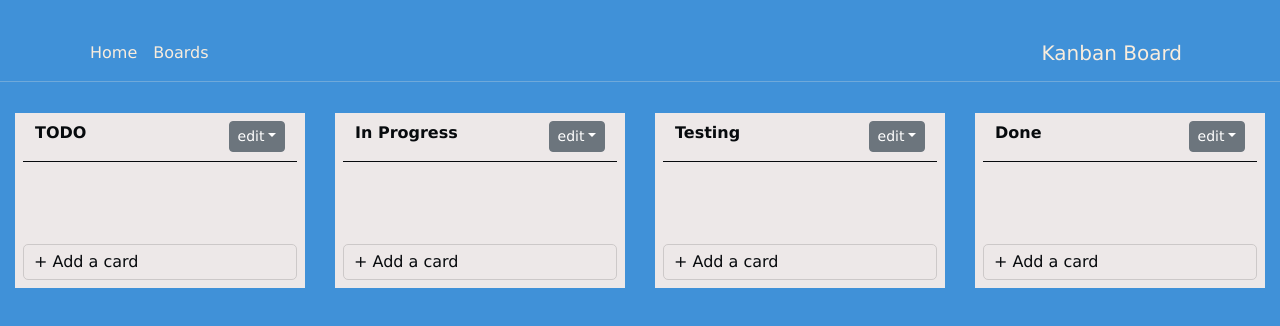
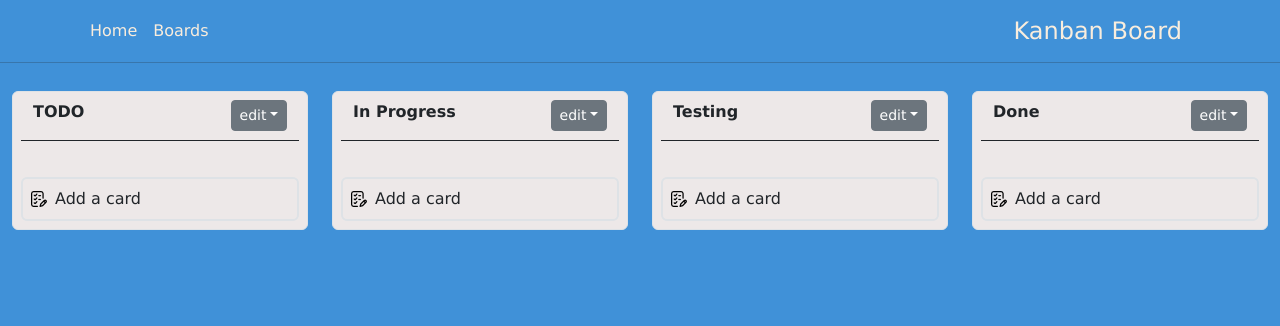
Before and after one commit to Difuster/kanban-board, a React (Create React App) app: page / in a window 1280 px wide. Both pictures are taken after a click on the button "Save". Shown: the top 326 px of the page. Built offline with nearby package versions, Linux system fonts and the light colour scheme.

Commit message:
edited css

```diff
--- a/src/components/Board.tsx
+++ b/src/components/Board.tsx
@@ -5,8 +5,8 @@ import Col from "react-bootstrap/Col";
 import Column from "./column/Column";
 import Header from "./Header";
 import "./style.css";
+import { Context } from "../reducer/reducer";
 import { IColumn, ICard, IComment } from "../types/types";
-import { Context } from "../reducer/reducer";
 
 const Board: FC = () => {
   const { state, dispatch } = useContext(Context);
@@ -27,7 +27,7 @@ const Board: FC = () => {
         return (
           <Col
             key={col.id}
-            className="column"
+            className="m-1 p-2 text-dark"
           >
             <Column
               columnId={col.id}
--- a/src/components/Header.tsx
+++ b/src/components/Header.tsx
@@ -1,4 +1,4 @@
-import React, {FC} from "react";
+import React, { FC } from "react";
 import Container from "react-bootstrap/Container";
 import Nav from "react-bootstrap/Nav";
 import Navbar from "react-bootstrap/Navbar";
@@ -31,6 +31,7 @@ const Header: FC = () => {
 
         <Navbar.Brand
           href="#home"
+          className="fs-4"
           style={{color: "rgb(249, 237, 221)"}}
         >
           Kanban Board
--- a/src/components/card/CardItem.tsx
+++ b/src/components/card/CardItem.tsx
@@ -1,11 +1,11 @@
 import React, { FC, useState, useContext } from "react";
 import Card from "react-bootstrap/Card";
+import { Context } from "../../reducer/reducer";
+import { IComment } from "../../types/types";
 import ListGroup from "react-bootstrap/ListGroup";
 import EditCardModal from "./EditCardModal";
 import edit from "../../assets/images/edit.png";
 import comment from "../../assets/images/comment.png";
-import { Context } from "../../reducer/reducer";
-import { IComment } from "../../types/types";
 
 interface CardItemProps {
   columnId: number;
@@ -33,7 +33,8 @@ const CardItem: FC<CardItemProps> = ({ columnId, comments }) => {
             columnId={columnId}
             cardId={clickedCardId}
             modalIsShown={modalIsShown}
-            setModalIsShown={setModalIsShown}/> :
+            setModalIsShown={setModalIsShown}
+          /> :
           null
       }
 
@@ -42,23 +43,20 @@ const CardItem: FC<CardItemProps> = ({ columnId, comments }) => {
           return (
             <ListGroup.Item key={card.id}
               className="p-0 border-0 mb-2"
-              onClick={() => handleOpenCardModal(card.id)}
             >
               <Card>
                 <Card.Body>
                   <Card.Title
-                    style={{overflowWrap: "break-word"}}
-                    className="disp-fl-row card__title"
+                    className="card-title border-bottom border-dark"
+                    onClick={() => handleOpenCardModal(card.id)}
                   >
                     <Card.Text
+                      className="align-items-center"
                       style={{width: "85%"}}
                     >
                       {card.title}
                     </Card.Text>
-                    <img src={edit}
-                      alt="edit card"
-                      style={{height: "16px"}}
-                    />
+                    <img src={edit} alt="edit card" />
                   </Card.Title>
                   <Card.Text>
                     <img
--- a/src/components/card/EditCardModal.tsx
+++ b/src/components/card/EditCardModal.tsx
@@ -1,4 +1,4 @@
-import React, { FC, useState, useContext, useEffect, useRef } from "react";
+import React, { FC, useState, useContext, useRef } from "react";
 import Container from "react-bootstrap/Container";
 import Row from "react-bootstrap/Row";
 import Col from "react-bootstrap/Col";
@@ -9,6 +9,7 @@ import ListGroup from "react-bootstrap/ListGroup";
 import { Context } from "../../reducer/reducer";
 import { saveDescription, updateComments, deleteCard } from "../../reducer/reducer";
 import dustbin from "../../assets/images/dustbin.png";
+import cardIcon from "../../assets/images/card.png";
 import EditCommentModal from "./EditCommentModal";
 import { IComment } from "../../types/types";
 
@@ -39,9 +40,7 @@ const EditCardModal: FC<EditTitleModalProps> = ({
     text: "",
     userName: "",
   });
-  // const [isFormInput, setIsFormInput] = useState(false);
-  // const [commentInputValue, setCommentInputValue] = useState("");
-  // input values
+
   const [descriptionValue, setDescriptionValue] = useState(card.description);
   const [commentsValue, setCommentsValue] = useState("Write a comment...");
 
@@ -84,10 +83,6 @@ const EditCardModal: FC<EditTitleModalProps> = ({
     setCurrentCardCommentsToRender(newCurrentCardCommentsToRender);
   };
 
-  const handleChangeCommentsValue = (e: any) => {
-    setCommentsValue(e.target.value);
-  };
-
   const handleClickOnIput = () => {
     commentInput.current?.select();
   };
@@ -105,19 +100,24 @@ const EditCardModal: FC<EditTitleModalProps> = ({
     setCurrentCardCommentsToRender(newCurrentCardCommentsToRender);
   };
 
-  useEffect(() => {
-    document.addEventListener("keyup", (e) => {
-      if (e.code === "Escape") handleCloseClick();
-    });
-  })
-
   return (
-    <Modal show={modalIsShown}>
+    <Modal show={modalIsShown} onEscapeKeyDown={handleCloseClick}>
       <Modal.Header closeButton onHide={handleCloseClick}>
         <Container>
-          <Row className="fw-bold">{card.title}</Row>
-          <Row className="mb-6">in list {currentColumn.title}</Row>
-          <Row className="mb-6">created by {userName}</Row>
+          <Row className="fw-bold">
+            <img src={cardIcon} alt="card" style={{width: "50px", height: "24px"}}/>
+            {card.title}
+          </Row>
+          <Row className="mb-6">
+            <span className="ms-6">
+              in list {currentColumn.title}
+            </span>
+          </Row>
+          <Row className="mb-6">
+            <span className="ms-6">
+              created by {userName}
+            </span>
+          </Row>
         </Container>
       </Modal.Header>
       <Modal.Body>
@@ -138,12 +138,12 @@ const EditCardModal: FC<EditTitleModalProps> = ({
               <Form.Label>Description</Form.Label>
               <Form.Control
                 as="textarea"
-                style={{minHeight: "100px"}}
+                className="me-2 mb-3"
+                style={{minHeight: "105px"}}
                 name="description"
                 value={descriptionValue}
                 type="text"
                 autoComplete="off"
-                className="me-2"
                 onChange={handleChangeDescriptionValue}
               />
               <Button
@@ -166,29 +166,38 @@ const EditCardModal: FC<EditTitleModalProps> = ({
           <Form>
             <Form.Group className="mb-3">
               <Form.Label>Comments</Form.Label>
-              <ListGroup>
+              <ListGroup className="rounded-0">
                 {currentCardCommentsToRender.map((comment) => {
                   return (
-                    <ListGroup.Item key={comment.id}>
+                    <ListGroup.Item
+                      key={comment.id}
+                      className="mb-2 border border-dark"
+                      style={{cursor: "pointer"}}
+                    >
                       <Container>
-                        <Row onClick={() => handleOpenEditCommentModal(comment)}>
+                        <Row
+                          className="mb-2"
+                          onClick={() => handleOpenEditCommentModal(comment)}
+                        >
                           <span>
                             {comment.text}
                           </span>
                         </Row>
                         <Row>
                           <Col>
-                            <span className="text-end">commented by {userName}</span>
+                            <span className="text-end"><em>commented by {userName}</em></span>
                           </Col>
-                          <Col>
+                          <Col style={{textAlign: "right"}}>
                             <Button
-                              type="submit"
                               variant="danger"
                               onClick={(e) => handleDeleteComment(e, comment.id)}
                               className="p-0"
                               style={{height: "28px", width: "28px"}}
                             >
-                              <img src={dustbin} alt="delete comment" />
+                              <img src={dustbin}
+                                alt="delete comment"
+                                style={{paddingBottom: "3px"}}
+                              />
                             </Button>
                           </Col>
                         </Row>
@@ -199,14 +208,14 @@ const EditCardModal: FC<EditTitleModalProps> = ({
               </ListGroup>
               <Form.Control
                 onSubmit={handleSaveComment}
+                className="me-2 mb-2"
                 style={{minHeight: "50px"}}
                 name="comments"
                 value={commentsValue}
                 type="text"
                 autoComplete="off"
-                className="me-2"
                 ref={commentInput}
-                onChange={handleChangeCommentsValue}
+                onChange={(e) => setCommentsValue(e.target.value)}
                 onClick={handleClickOnIput}
               />
               <Button
@@ -221,11 +230,13 @@ const EditCardModal: FC<EditTitleModalProps> = ({
         </Container>
         <Container>
           <Button
+          className="d-sm-flex flex-row justify-content-between align-items-center"
             type="submit"
             variant="danger"
             onClick={() => dispatch(deleteCard(cardId))}
           >
-            <img src={dustbin} alt="delete card" />{" "}Delete Card
+            <img src={dustbin} alt="delete card" />
+            <span className="ms-2">Delete Card</span>
           </Button>
         </Container>
       </Modal.Body>
--- a/src/components/card/EditCommentModal.tsx
+++ b/src/components/card/EditCommentModal.tsx
@@ -1,13 +1,8 @@
-import React, { FC, useState, useContext, useEffect, useRef } from "react";
+import React, { FC, useState } from "react";
 import Container from "react-bootstrap/Container";
-import Row from "react-bootstrap/Row";
 import Button from "react-bootstrap/Button";
 import Modal from "react-bootstrap/Modal";
 import Form from "react-bootstrap/Form";
-import ListGroup from "react-bootstrap/ListGroup";
-import { Context } from "../../reducer/reducer";
-import { saveDescription, updateComments, deleteCard } from "../../reducer/reducer";
-import dustbin from "../../assets/images/dustbin.png";
 import { IComment } from "../../types/types";
 
 interface EditCommentModalProps {
@@ -36,9 +31,14 @@ const EditCommentModal: FC<EditCommentModalProps> = ({
   };
 
   return (
-    <Modal show={show}>
-      <Container className="border border-2 border-primary rounded bg-primary text-white">
-        <Modal.Header closeButton>
+    <Modal show={show} centered onEscapeKeyDown={() => setShow(false)} backdrop="static" keyboard={false}>
+      <Container
+        className="border border-2 border-primary rounded text-white"
+        style={{backgroundColor: "rgb(64, 145, 216)"}}>
+        <Modal.Header closeButton
+          className="mb-3"
+          onHide={() => setShow(false)}
+        >
           Edit Comment
         </Modal.Header>
         <Form.Control
@@ -47,9 +47,10 @@ const EditCommentModal: FC<EditCommentModalProps> = ({
           type="text"
           value={inputValue}
           autoComplete="off"
-          className="me-2 rounded bg-primary text-white"
+          className="me-2 mb-3 rounded"
         />
         <Button
+          className="mb-3"
           type="submit"
           variant="success"
           onClick={handleSaveComment}
--- a/src/components/column/Column.tsx
+++ b/src/components/column/Column.tsx
@@ -9,7 +9,8 @@ import CardItem from "../card/CardItem";
 import DropdownMenu from "./Dropdown";
 import "../style.css";
 import { addCard } from "../../reducer/reducer";
-import { ICard, IComment } from "../../types/types";
+import { IComment } from "../../types/types";
+import card from "../../assets/images/card.png";
 
 interface ColumnsProps {
   columnId: number;
@@ -57,16 +58,21 @@ const Column: FC<ColumnsProps> = (value) => {
   };
 
   return (
-    <Container>
-      <Row className="border-color-grey p-2">
-        <Col className="disp-fl-row column__header">
-          <p>{columnTitle}</p>
+    <Container
+      className="border border-1 rounded-2"
+      style={{backgroundColor: "rgb(237, 232, 232)"}}
+    >
+      <Row className="p-2">
+        <Col
+          className="d-sm-flex flex-row justify-content-between border-bottom border-dark mb-1"
+        >
+          <p><span><strong>{columnTitle}</strong></span></p>
           <DropdownMenu
             columnId={columnId}
           />
         </Col>
       </Row>
-      <Row className="border-color-grey p-2">
+      <Row className="p-2">
         <ListGroup className="p-0 border-0">
           <CardItem
             columnId={columnId}
@@ -74,14 +80,20 @@ const Column: FC<ColumnsProps> = (value) => {
           />
         </ListGroup>
       </Row>
-      <Row className="border-color-grey p-2">
+      <Row className="p-2">
         {
           !addFormIsShown ?
           <Container
             onClick={handleOpenFormClick}
-            className="column__add-card"
+            className="border border-2 rounded-2 p-2 d-md-flex align-items-center"
+            style={{cursor: "pointer"}}
           >
-            + Add a card
+            <img
+              src={card}
+              alt="add card"
+            />
+            {" "}
+            <span className="ms-2">Add a card</span>
           </Container> :
           <Form onSubmit={handleSubmit}>
             <Form.Group className="mb-3">
--- a/src/components/column/Dropdown.tsx
+++ b/src/components/column/Dropdown.tsx
@@ -19,7 +19,7 @@ const DropdownMenu: FC<DropdownMenuProps> = ({ columnId }) => {
         </Dropdown.Toggle>
         <Dropdown.Menu>
           <Dropdown.Item onClick={handleShow}>Edit Title</Dropdown.Item>
-          <Dropdown.Item onClick={() => alert("Sorry")}>Delete List</Dropdown.Item>
+          <Dropdown.Item>Delete List</Dropdown.Item>
         </Dropdown.Menu>
       </Dropdown>
       <EditColumnModal
--- a/src/components/column/EditColumnModal.tsx
+++ b/src/components/column/EditColumnModal.tsx
@@ -1,4 +1,4 @@
-import React, { FC, useState, useEffect, useContext } from "react";
+import React, { FC, useState, useEffect, useContext, useRef } from "react";
 import Button from "react-bootstrap/Button";
 import Modal from "react-bootstrap/Modal";
 import Form from "react-bootstrap/Form";
@@ -28,14 +28,14 @@ const EditTitleModal: FC<EditTitleModalProps> = ({ show, setShow, columnId }) =>
 
   const handleCloseClick = () => setShow(false);
 
+  const inputRef = useRef<HTMLInputElement>(null!);
+
   useEffect(() => {
-    document.addEventListener("keyup", (e) => {
-      if (e.code === "Escape") setShow(false);
-    });
-  }, [setShow])
+    inputRef.current?.select();
+  })
 
   return (
-    <Modal show={show}>
+    <Modal show={show} onEscapeKeyDown={() => setShow(false)}>
       <Modal.Header closeButton onHide={handleCloseClick}>
         <Modal.Title>Edit title?</Modal.Title>
       </Modal.Header>
@@ -43,12 +43,13 @@ const EditTitleModal: FC<EditTitleModalProps> = ({ show, setShow, columnId }) =>
         <Form onSubmit={handleSaveClick}>
           <Form.Group className="mb-3">
             <Form.Control
-              name="name"
+              name="title"
               value={inputValue}
               type="text"
               autoComplete="off"
               onChange={handleOnChange}
               className="me-2"
+              ref={inputRef}
             />
           </Form.Group>
           <Button
--- a/src/components/style.css
+++ b/src/components/style.css
@@ -1,70 +1,17 @@
-.board {
-  background-size: 100%;
-  color:rgb(249, 237, 221);
-  padding-top: 25px;
+.card-title {
+  display: flex;
+  justify-content: space-between;
+  cursor: pointer;
+  align-items: start;
+  overflow-wrap: break-word;
 }
 
-.board>h1 {
-  font-size: 24px;
-  font-weight: bold;
-  text-align: center;
-  padding-bottom: 25px;
+.card-title>img {
+  display: none;
+  height: 16px;
+  margin-top: 6px;
 }
 
-.disp-fl-row {
-  display: flex;
-  flex-direction: row;
-  flex-wrap: nowrap;
-}
-
-.border-color-grey {
-  background-color: rgb(237, 232, 232);
-}
-
-.column {
-  width: 24vw;
-  margin: 5px;
-  color:rgb(7, 10, 13);
-  padding: 10px 10px;
-}
-
-.column__header {
-  font-weight: bold;
-  justify-content: space-between;
-  border-bottom: 1px solid rgb(7, 10, 13);
-  margin-bottom: 30px;
-}
-
-.column__header h2 {
-  font-size: 18px;
-  font-weight: bold;
-  margin-top: 10px;
-  padding-bottom: 5px;
-}
-
-.column__header p {
-  cursor: pointer;
-}
-
-.column__add-card {
-  width: 100%;
-  padding: 5px 10px;
-  border: 1px solid rgba(204, 199, 199, 0.963);
-  border-radius: 5px;
-  cursor: pointer;
-  margin-top: 20px;
-}
-
-.card__title {
-  justify-content: space-between;
-  cursor: pointer;
-  align-items: center;
-}
-
-.card__title>img {
-  display: none;
-}
-
-.card__title:hover img {
+.card-title:hover>img {
   display: block;
 }
```
Also changed, not shown: src/assets/images/card.png (added).
